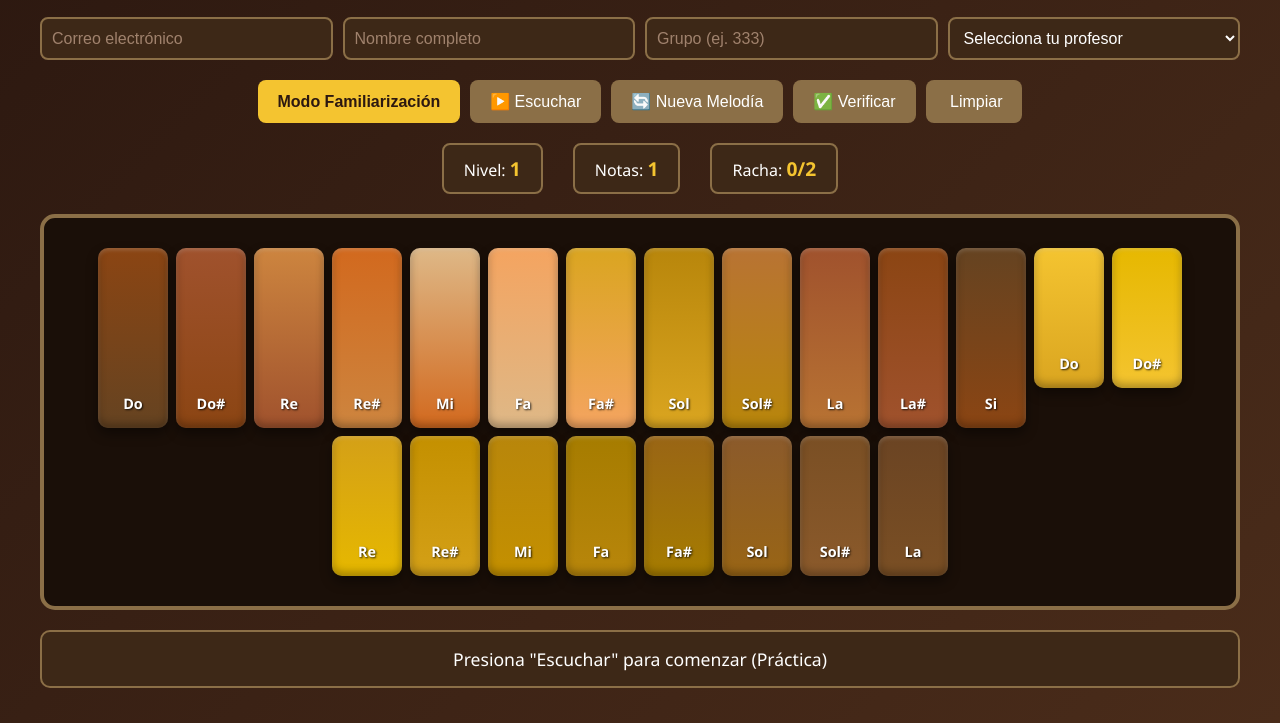
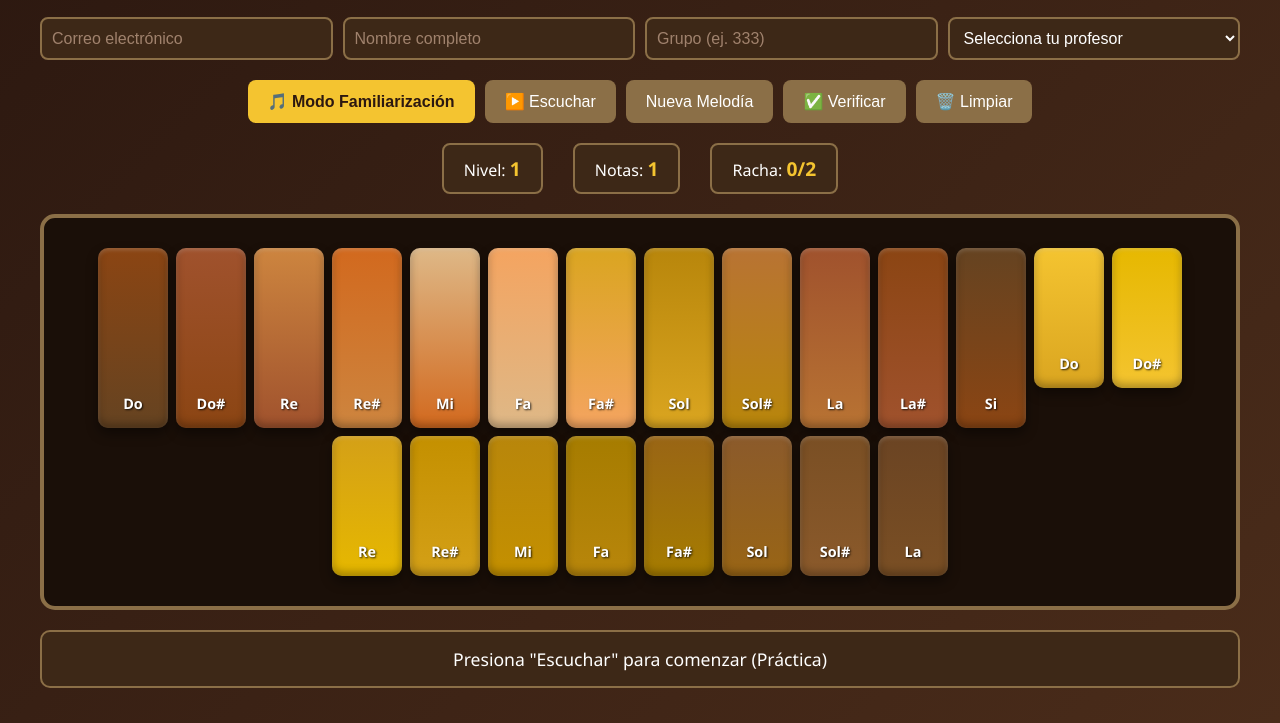
Before and after one commit to DTIOC/xilofono-virtual, a plain HTML site: page index.html in a window 1280 px wide. Shown: the part 102-825 px from the top of the page. Drawn offline with nearby package versions, Linux system fonts and the light colour scheme.

Commit message:
Update index.html

```diff
--- a/index.html
+++ b/index.html
@@ -4,7 +4,7 @@
     <meta charset="UTF-8">
     <meta name="viewport" content="width=device-width, initial-scale=1.0">
     <title>Xilófono Virtual - Academia de Música IEMS</title>
-    <link rel="stylesheet" href="style.css?v=1">
+    <link rel="stylesheet" href="style.css?v=2">
     <script src="https://cdnjs.cloudflare.com/ajax/libs/tone/14.8.49/Tone.js"></script>
 </head>
 <body>
@@ -27,11 +27,11 @@
         </section>
 
         <section class="controls">
-            <button id="btnMode" class="active-mode"> Modo Familiarización</button>
+            <button id="btnMode" class="active-mode">🎵 Modo Familiarización</button>
             <button id="btnPlay">▶️ Escuchar</button>
-            <button id="btnGenerate">🔄 Nueva Melodía</button>
+            <button id="btnGenerate"> Nueva Melodía</button>
             <button id="btnCheck">✅ Verificar</button>
-            <button id="btnClear">️ Limpiar</button>
+            <button id="btnClear">🗑️ Limpiar</button>
         </section>
 
         <section class="info-panel">
@@ -59,6 +59,6 @@
         </section>
     </div>
 
-    <script src="app.js?v=1"></script>
+    <script src="app.js?v=2"></script>
 </body>
 </html>
```
